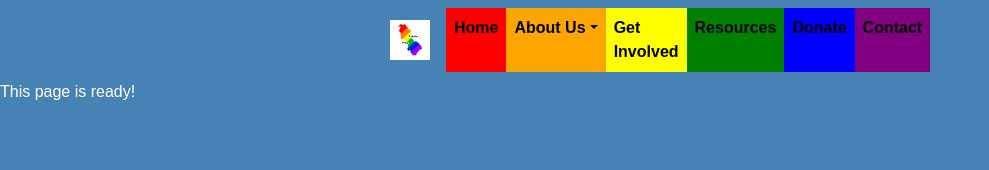
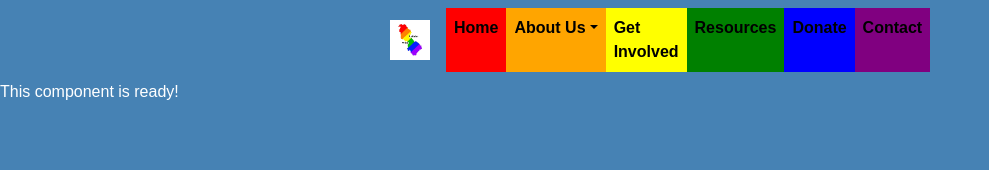
Before and after one commit to Jacobs1986/leitrim-pride, a React (Create React App) app in the folder client/: page /team in a window 1280 px wide. Shown: the top 170 px of the page, without its empty margins (0-989 px from the left). Built offline with nearby package versions, Linux system fonts and the light colour scheme.

Commit message:
Adding team cards

```diff
--- /dev/null
+++ b/client/src/components/teamCards/teamCards.js
@@ -0,0 +1,10 @@
+import React from "react";
+
+//Styling
+import "./teamCards.css";
+
+export default function TeamCards() {
+    return (
+        <div>This component is ready!</div>
+    );
+};
--- a/client/src/pages/about.js
+++ b/client/src/pages/about.js
@@ -1,7 +1,10 @@
 import React from "react";
+import TeamCards from "../components/teamCards/teamCards";
 
 export default function Team() {
     return (
-        <div>This page is ready!</div>
+        <div>
+            <TeamCards />
+        </div>
     );
 };
```
Also changed, not shown: client/src/components/teamCards/teamCards.css (added).
